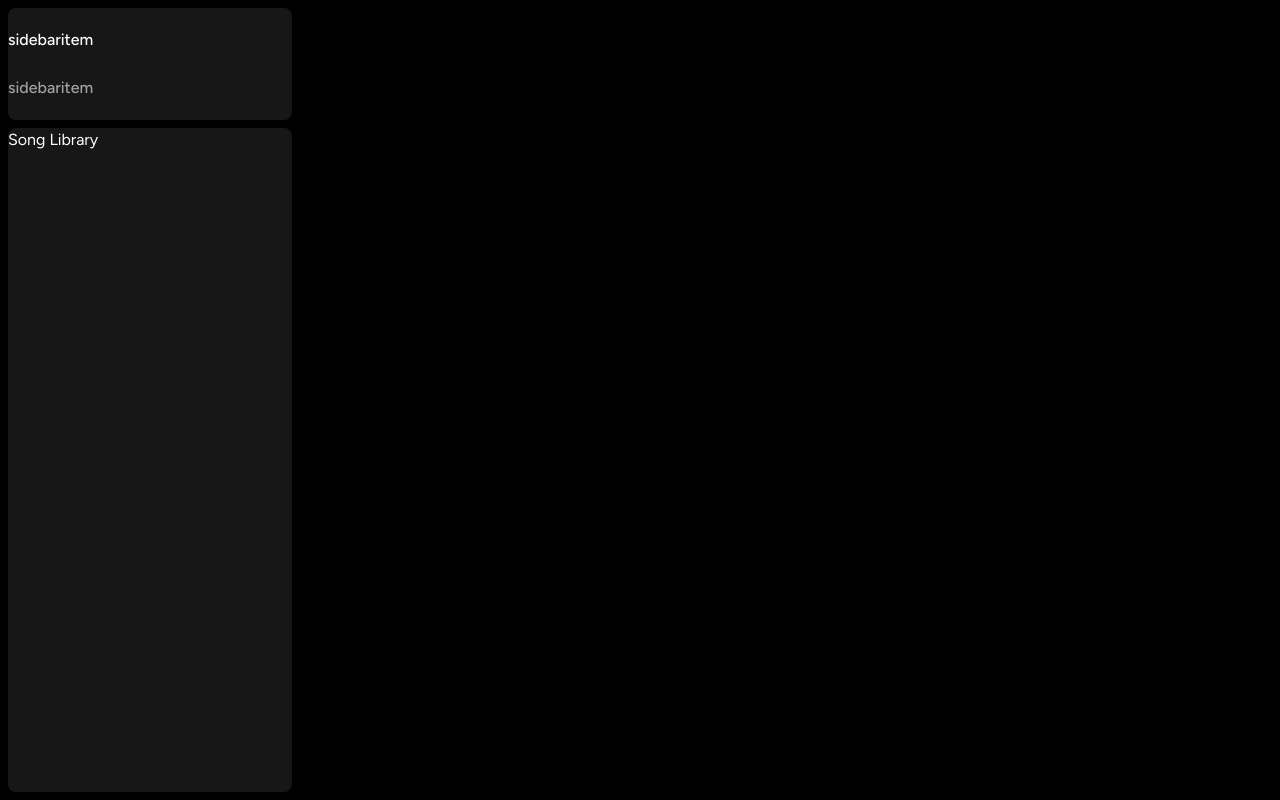
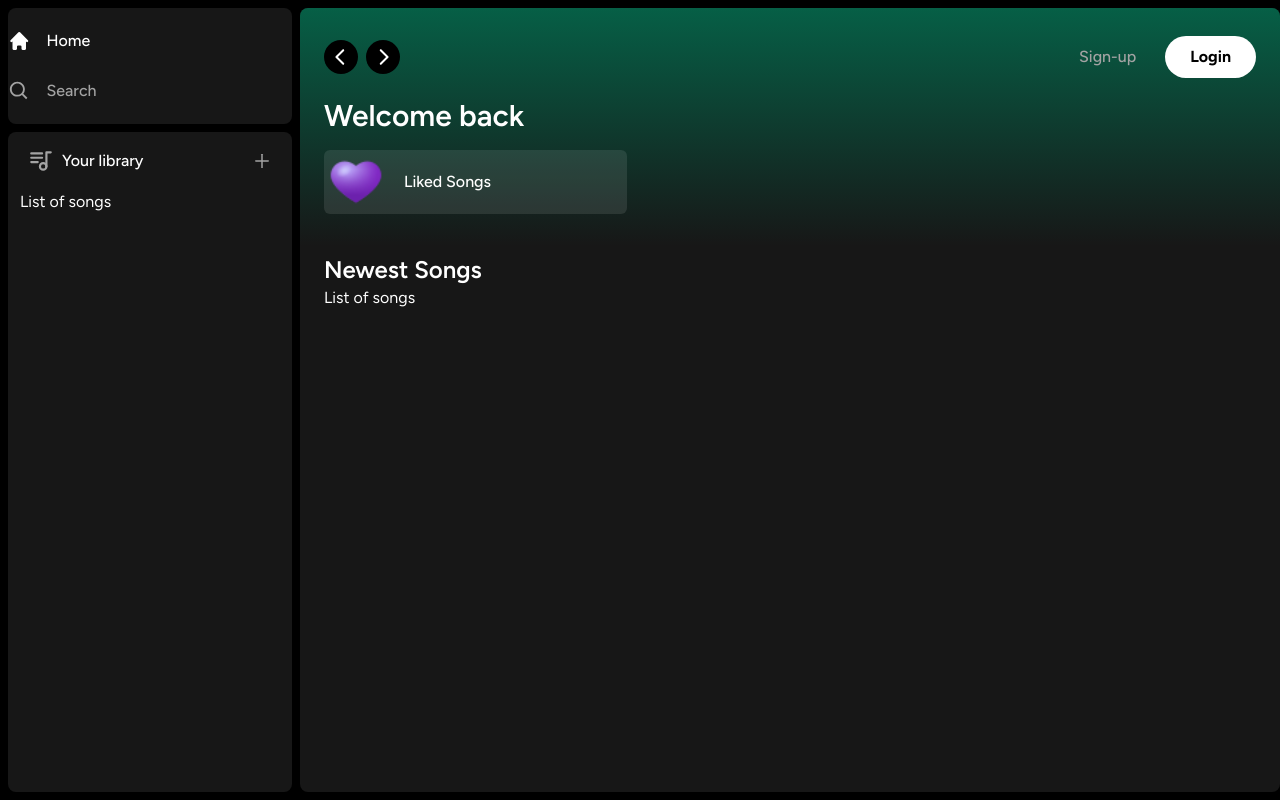
Before and after one commit to Archit5655/Spotify-clone, a Next.js app: page / in a window 1280 px wide. Built offline with nearby package versions, Linux system fonts and the light colour scheme.

Commit message:
Setup main page

```diff
--- a/app/(site)/page.tsx
+++ b/app/(site)/page.tsx
@@ -1,8 +1,29 @@
+import Header from "@/components/Header";
+import Listitem from "@/components/Listitem";
 
 export default function Home() {
 
   return (
-<div className="text-green-500 ">
+<div className=" bg-neutral-900 rounded-lg h-full w-full overflow-hidden overflow-y-auto">
+  <Header>
+   <div className="mb-2">
+    <h1 className="text-white text-3xl font-semibold">Welcome back</h1>
+<div className=" grid grid-cols-1 sm:grid-cols-2 xl:grid-cols-3 2xl:grid-cols-4 gap-3 mt-4 ">
+  <Listitem name="Liked Songs" href="liked" image="/liked.png"  />
+
+</div>
+   </div>
+  </Header>
+  <div className="mt-2 mb-7 px-6">
+    <div className="flex justify-between items-center">
+    <h1 className="text-white text-2xl font-semibold">Newest Songs</h1>
+
+    </div>
+    <div>
+    List of songs
+  </div>
+
+  </div>
 
 
 </div>
--- a/app/layout.tsx
+++ b/app/layout.tsx
@@ -18,10 +18,11 @@
   return (
     <html lang="en">
       <body className={font.className}>
-        <Sidebar>
-        {children}
+      <Sidebar>
 
-        </Sidebar>
+          {children}
+
+          </Sidebar>
         </body>
     </html>
   )
--- /dev/null
+++ b/components/Button.tsx
@@ -0,0 +1,13 @@
+import React, { forwardRef } from "react";
+import { twMerge } from "tailwind-merge";
+
+interface buttonprops extends React.ButtonHTMLAttributes<HTMLButtonElement> {}
+const Button = forwardRef<HTMLButtonElement, buttonprops>(
+  ({ className, children, disabled, type = "button", ...props }, ref) => {
+    return <button type={type} className={twMerge(`w-full rounded-full bg-green-500 border border-transparent px-3 py-3 disabled:cursor-not-allowed disabled:opacity-50 text-black font-bold hover:opacity-75 transition `,className)} disabled={disabled} ref={ref} {...props}>
+         {children}
+    </button>;
+  }
+);
+Button.displayName = "Button";
+export default Button;
--- /dev/null
+++ b/components/Header.tsx
@@ -0,0 +1,71 @@
+"use client";
+import { useRouter } from "next/navigation";
+import React from "react";
+import { twMerge } from "tailwind-merge";
+import {HiHome} from 'react-icons/hi'
+import {BiSearch} from 'react-icons/bi'
+import { RxCaretLeft, RxCaretRight } from "react-icons/rx";
+import Button from "./Button";
+interface headerproos {
+  children: React.ReactNode;
+  className?: string;
+}
+const Header: React.FC<headerproos> = ({ children, className }) => {
+  const router = useRouter();
+  const handlelogout = () => {
+    // Handle logout
+  };
+  return (
+    <div
+      className={twMerge(
+        ` h-fit bg-gradient-to-b from-emerald-800 p-6`,
+        className
+      )}
+    >
+      <div className="w-full mb-4 flex items-center justify-between">
+        <div className=" hidden md:flex gap-x-2 items-center">
+          <button
+            onClick={() => router.back()}
+            className=" rounded-full bg-black flex items-center justify-center hover:opacity-60 transition"
+          >
+            <RxCaretLeft size={34} className="text-white" />
+          </button>
+          <button
+            onClick={() => router.forward()}
+            className=" rounded-full bg-black flex items-center justify-center hover:opacity-60 transition"
+          >
+            <RxCaretRight size={34} className="text-white" />
+          </button>
+        </div>
+        <div className="flex md:hidden gap-x-2 items-center">
+            <button className=" rounded-full p-2 bg-white flex items-center justify-center hover:opacity-60 transition">
+                <HiHome size={30} className=" text-black" />
+            </button>
+            <button className=" rounded-full p-2 bg-white flex items-center justify-center hover:opacity-60 transition">
+                <BiSearch size={30} className=" text-black" />
+            </button>
+        </div>
+        <div className=" flex justify-between items-center gap-x-4">
+            <>
+            <div>
+                <Button onClick={()=>{}}  className=" bg-transparent text-neutral-400 font-medium">
+                    Sign-up
+
+                </Button>
+            </div>
+             <div>
+                <Button  onClick={()=>{}} className=" bg-white px-6 py-2">
+                  Login
+
+                </Button>
+            </div>
+            </>
+
+        </div>
+      </div>
+{children}
+    </div>
+  );
+};
+
+export default Header;
--- /dev/null
+++ b/components/Library.tsx
@@ -0,0 +1,29 @@
+import React from 'react'
+import {TbPlaylist} from 'react-icons/tb'
+import {AiOutlinePlus} from 'react-icons/ai'
+
+const Library = () => {
+    const Onclick=()=>{
+        // Handle upload here
+    }
+  return (
+    <div className=' flex flex-col'>
+      <div className=' flex items-center justify-between px-5 pt-4'>
+        <div className=' inline-flex items-center gap-x-2'>
+            <TbPlaylist size={26} className=" text-neutral-400" />
+            <p className='text-neitral-400 font-medium text-md'>Your library</p>
+
+        </div>
+
+<AiOutlinePlus onClick={Onclick} size={20} className=" text-neutral-400 cursor-pointer hover:text-white transition" />
+      </div>
+      <div className='flex flex-col gap-y-2 mt-4 px-3'>
+        List of songs
+
+
+      </div>
+    </div>
+  )
+}
+
+export default Library
--- /dev/null
+++ b/components/Listitem.tsx
@@ -0,0 +1,38 @@
+"use client"
+import Image from 'next/image'
+import { useRouter } from 'next/navigation'
+import React from 'react'
+import {FaPlay} from 'react-icons/fa'
+
+interface listitemprops{
+    image:string,
+    name:string,
+    href:string
+}
+const Listitem :React.FC<listitemprops>= ({image,name,href}) => {
+    const router=useRouter();
+
+    const Onclick=()=>[
+        // Add authentication before useing
+        router.push(href)
+    ]
+  return (
+
+    // we have given group class name here
+ <button onClick={Onclick} className=' relative group flex items-center rounded-md overflow-hidden gap-x-4 bg-neutral-100/10
+  hover:bg-neutral-100/20 transition pr-4'>
+    <div className=' relative min-h-[64px] min-w-[64px]'>
+        <Image className=' object-cover' fill src={image} alt=' Image' />
+    </div>
+    <p className=' font-medium truncate py-5'> {name}</p>
+     {/* we are using group class given abbouve to gruphover */}
+    <div className=' absolute transition opacity-0 rounded-full flex items-center justify-center bg-green-500 p-4 drop-shadow-md right-5 group-hover:opacity-100 hover:scale-100'>
+
+<FaPlay  className="text-black" />
+    </div>
+
+ </button>
+  )
+}
+
+export default Listitem
--- a/components/Sidebar.tsx
+++ b/components/Sidebar.tsx
@@ -5,11 +5,12 @@
 import { BiSearch } from "react-icons/bi";
 import Box from "./Box";
 import SidebarItem from "./SidebarItem";
+import Library from "./Library";
 
 interface sidebarprops {
   children: React.ReactNode;
 }
-console.log("hello World")
+// console.log("hello World")
 const Sidebar: React.FC<sidebarprops> = ({ children }) => {
 
   const pathname = usePathname();
@@ -36,12 +37,16 @@
         <Box>
           <div className="flex flex-col gap-y-4 py-4">
             {routes.map((item) => (
+              // <SidebarItem key={item.label} label={item.label} active={item.active} href={item.href} icon={item.icon}  /> or use-
               <SidebarItem key={item.label} {...item} />
             ))}
           </div>
         </Box>
-        <Box classname=" overflow-y-auto h-full">Song Library</Box>
+        <Box classname=" overflow-y-auto h-full"> <Library/> </Box>
       </div>
+      <main className=" h-full flex-1 overflow-auto py-2">
+        {children}
+      </main>
     </div>
   );
 };
--- a/components/SidebarItem.tsx
+++ b/components/SidebarItem.tsx
@@ -13,7 +13,9 @@
 }) => {
   return (
     <Link href={href}  className={twMerge(`flex flex-row h-auto items-center w-full gap-x-4 text-md font-medium cursor-pointer hover:text-white transition text-neutral-400 py-1`,active && 'text-white' )}>
-      sidebaritem
+      <Icon size={26} />
+      <p className=' truncate w-full'>{label}</p>
+
     </Link>
 
   )
```
Also changed, not shown: public/liked.png (added).
